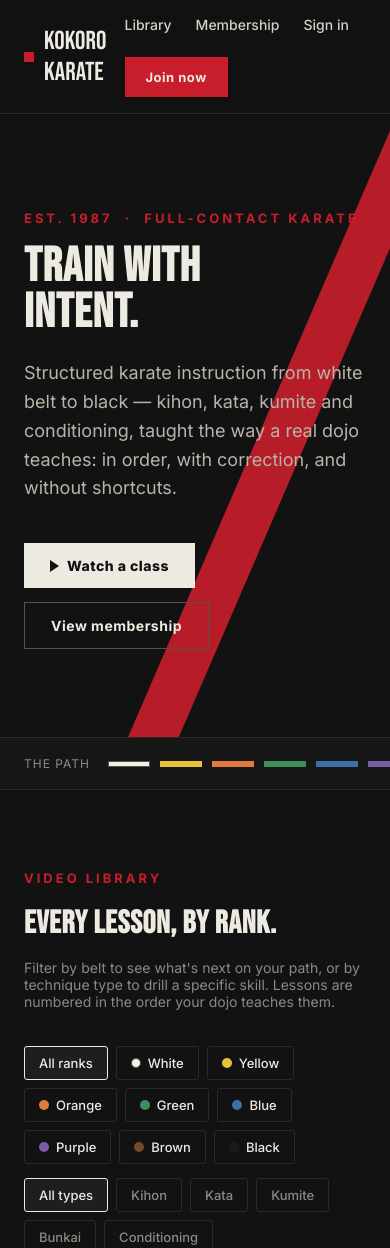
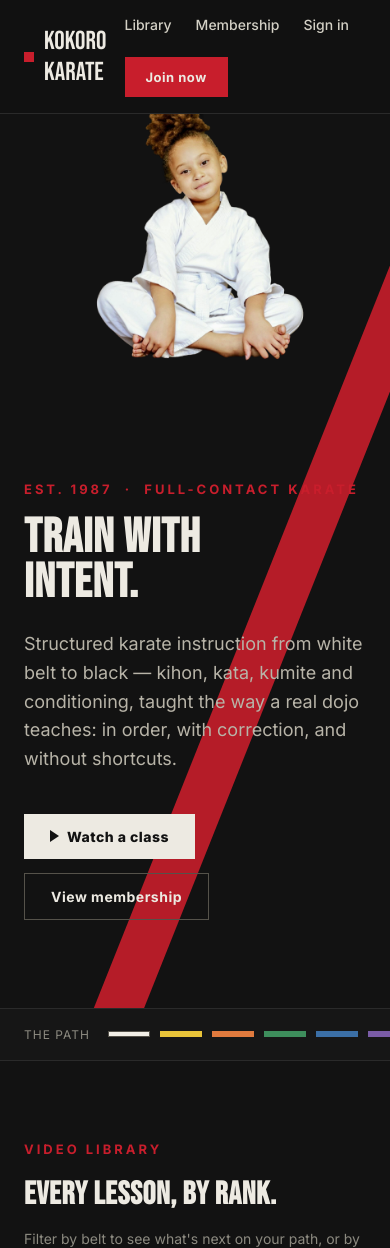
Before and after one commit to mkinnear/fullstack-webapp-rox, a PHP site: page / in a window 390 px wide. Shown: the top 1248 px of the page. Run offline with PHP 8.4, Linux system fonts and the light colour scheme.

Commit message:
adding PNG image to HERO section

```diff
--- a/front-end/index.html
+++ b/front-end/index.html
@@ -27,13 +27,16 @@
 <!-- HERO -->
 <section class="hero">
   <div class="hero-strike"></div>
+  <img class="hero-cutout" src="hero-photo.png" alt="Young karate student in a white gi, seated" />
   <div class="wrap hero-inner">
+    <div class="hero-text">
       <p class="eyebrow">Est. 1987 &nbsp;·&nbsp; Full-Contact Karate</p>
       <h1 class="disp hero-title">TRAIN WITH<br />INTENT.</h1>
       <p class="hero-sub">Structured karate instruction from white belt to black — kihon, kata, kumite and conditioning, taught the way a real dojo teaches: in order, with correction, and without shortcuts.</p>
       <div class="hero-actions">
         <button class="btn btn-light" id="hero-watch"><span class="play-ico"></span>Watch a class</button>
         <button class="btn btn-outline" id="hero-membership">View membership</button>
+      </div>
     </div>
   </div>
 </section>
--- a/front-end/style.css
+++ b/front-end/style.css
@@ -84,11 +84,38 @@ input:focus { outline: 2px solid var(--red); outline-offset: 1px; }
   background: var(--red); transform: rotate(18deg); opacity: 0.9;
   clip-path: polygon(40% 0%, 60% 0%, 20% 100%, 0% 100%);
 }
-.hero-inner { position: relative; z-index: 1; padding: 96px 24px 88px; }
+.hero-inner {
+  position: relative; z-index: 2; padding: 96px 24px 88px;
+  display: flex; align-items: center; justify-content: space-between; gap: 32px; flex-wrap: wrap;
+}
+.hero-text { flex: 1 1 480px; }
 .eyebrow { font-size: 13px; letter-spacing: 3px; text-transform: uppercase; color: var(--red); font-weight: 700; margin: 0 0 18px; }
 .hero-title { font-size: clamp(48px, 9vw, 108px); line-height: 0.95; margin: 0; max-width: 780px; }
 .hero-sub { font-size: 18px; color: #B8B4A8; max-width: 480px; margin-top: 24px; line-height: 1.6; }
 .hero-actions { display: flex; gap: 14px; margin-top: 40px; flex-wrap: wrap; }
+
+.hero-cutout {
+  position: absolute;
+  top: 0;
+  bottom: 0;
+  right: 100px;
+  height: 100%;
+  width: auto;
+  max-width: none;
+  z-index: 1;
+  pointer-events: none;
+  user-select: none;
+}
+@media (max-width: 720px) {
+  .hero-cutout {
+    position: static;
+    display: block;
+    height: auto;
+    width: 60%;
+    max-width: 260px;
+    margin: 0 auto 8px;
+  }
+}
 
 /* BELT STRIP */
 .belt-strip { border-bottom: 1px solid var(--line); background: var(--panel); }
```
Also changed, not shown: front-end/hero-photo.png (added). Lines whose indentation alone changed are shown as unchanged.
